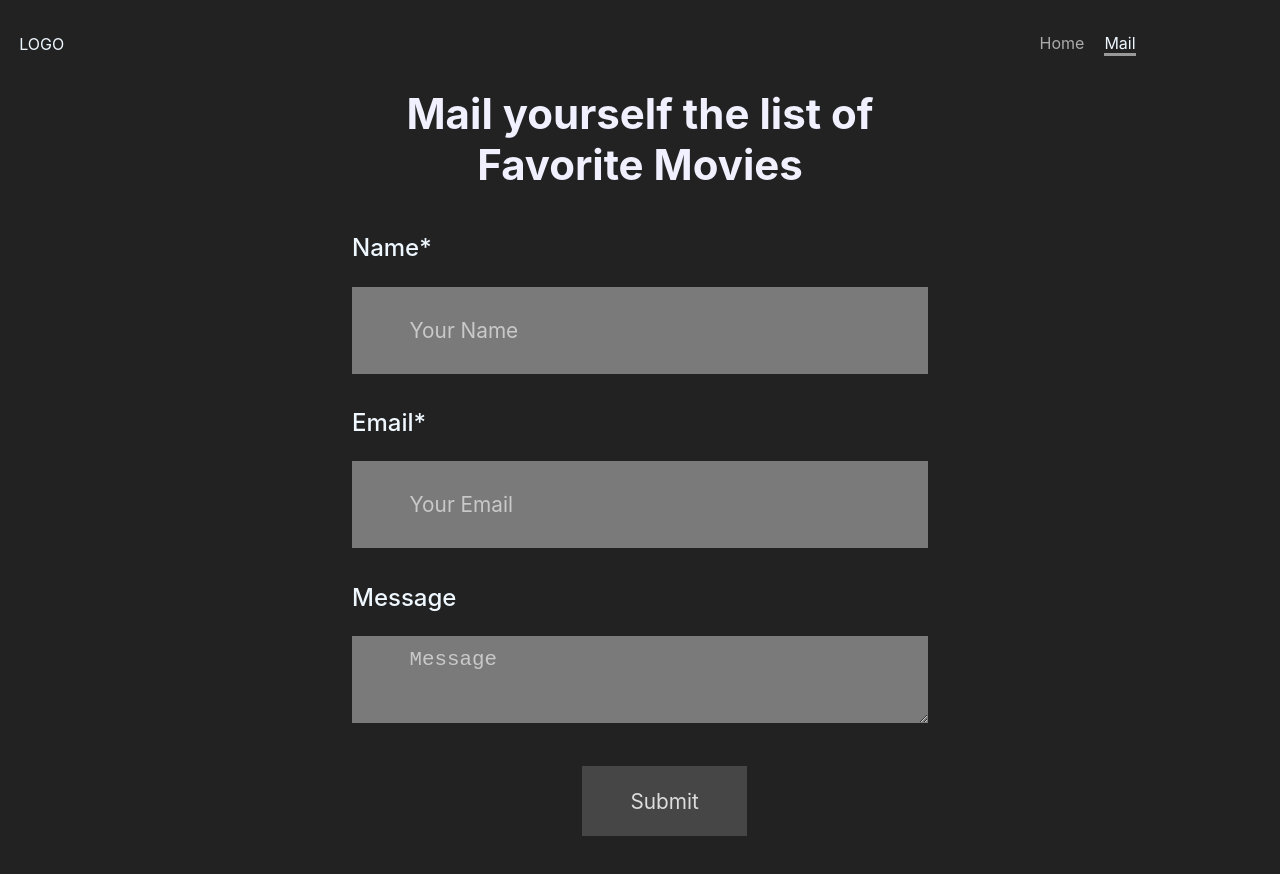
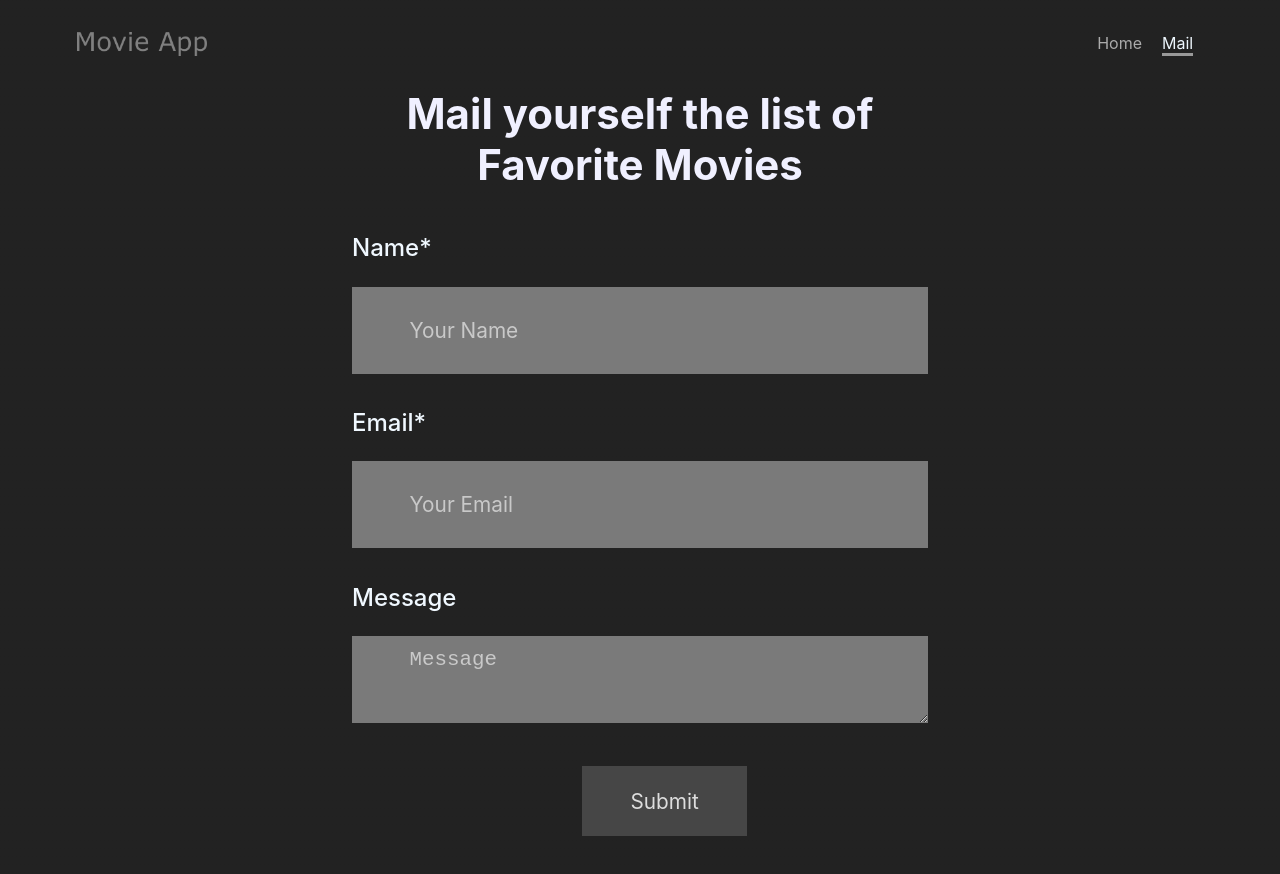
Before and after one commit to Shrey19702/Movie-App, a React (Create React App) app: page /mail in a window 1280 px wide. Shown: the top 874 px of the page. Built offline with nearby package versions, Linux system fonts and the light colour scheme.

Commit message:
improve css

```diff
--- a/public/index.html
+++ b/public/index.html
@@ -38,7 +38,7 @@
       work correctly both with client-side routing and a non-root public URL.
       Learn how to configure a non-root public URL by running `npm run build`.
     -->
-    <title>React App</title>
+    <title>Movie App</title>
   </head>
   <body>
     <noscript>You need to enable JavaScript to run this app.</noscript>
--- a/src/MalingPage.js
+++ b/src/MalingPage.js
@@ -27,7 +27,7 @@ const Mailing = (props) => {
     }
 
     return (
-        <>
+        <div className='mailing-page'>
             <Navbar haveSearchBox={false}/>
             <div className="contact-form-box">
                 <h1 className="contact-form-heading" >Mail yourself the list of Favorite Movies</h1>
@@ -77,7 +77,7 @@ const Mailing = (props) => {
                     HandleClick_MovieList={props.HandleClick_MovieList}
                 />
             }
-        </>
+        </div>
     );
 }
 
--- a/src/assets/css/index.css
+++ b/src/assets/css/index.css
@@ -11,6 +11,10 @@ body {
   color: aliceblue;
 }
 
+.logo{
+  height: 24px;
+  cursor: pointer;
+}
 .font-weight-1000{
   font-weight: 1000;
 }
@@ -103,6 +107,12 @@ body {
 
 .content{
 
+}
+
+.mailing-page{
+  display: flex;
+  flex-direction: column;
+  align-items: center;
 }
 /* ///////////////////////////////////SIDE PANEL/////////////////////////////// */
 .side-panel{
--- a/src/components/MovieList.js
+++ b/src/components/MovieList.js
@@ -55,7 +55,7 @@ const MovieList = (props) => {
                     (props.heading!=="Favorites" && (<div className="loading"><div className="loading-anim"></div> Loading...</div>))
                     :
                     ((props.movies.length===0 && props.heading!=="Favorites" )?
-                        <div className="bad-search"><i class="fas fa-frown-open"></i> SORRY, Couldn't find anything for "{props.searchValue}"</div>
+                        <div className="bad-search"><i className="fas fa-frown-open"></i> SORRY, Couldn't find anything for "{props.searchValue}"</div>
                     :
                     <Slider {...settings}>
                         {props.movies.map((movie, index)=>(
@@ -73,7 +73,7 @@ const MovieList = (props) => {
                                             {
                                                 isFavorite(movie)
                                                 ?
-                                                <i onClick={()=>{props.HandleClick_favorite(movie,'del')}} class="fas fa-minus-circle is-favorite"></i>
+                                                <i onClick={()=>{props.HandleClick_favorite(movie,'del')}} className="fas fa-minus-circle is-favorite"></i>
                                                 :
                                                 <i  onClick={()=>{props.HandleClick_favorite(movie,'add')}} className={"fas fa-star add-favorite"}></i>
                                             }
--- a/src/components/MoviePanel.js
+++ b/src/components/MoviePanel.js
@@ -8,7 +8,7 @@ const MoviePanel = ({selectedMovie, setselectedMovie}) => {
                 <button className="side-panel-close-button" onClick={()=>{setselectedMovie(null)}}><span className="font-weight-1000">X</span></button>
                 <img className="movie-poster" src={selectedMovie.Poster!=='N/A'?selectedMovie.Poster:no_poster} alt="movie" />
                 <h3>{selectedMovie.Title}</h3>
-                <i class="fas fa-sort-down"></i>
+                <i className="fas fa-sort-down"></i>
             </div>
             <div className="selected-movie-content">
                 <h3><span className="font-weight-700">Released on:</span> {selectedMovie.Released}</h3>
--- a/src/components/Navbar.js
+++ b/src/components/Navbar.js
@@ -1,6 +1,7 @@
 import { useEffect, useState } from 'react';
 import {Link} from 'react-router-dom';
 import SearchBox from "./SearchBox";
+import logo from "../assets/images/text1881.png"
 
 const Navbar = (props) => {
 
@@ -33,8 +34,7 @@ const Navbar = (props) => {
 
     return (
         <div className="Navbar" >
-            <div onClick={()=>props.setSearchValue('')} >LOGO</div>
-
+            <img className='logo' src={logo} onClick={()=>props.setSearchValue('')} />
             {
                 props.haveSearchBox &&
                     <SearchBox
--- a/src/components/SearchBox.js
+++ b/src/components/SearchBox.js
@@ -35,11 +35,6 @@ const SearchBox = (props) => {
         sethistoryList(newHistoryList);
     }
 
-    // useEffect(
-    //     function(){
-    //         sethistoryList(filterSearch(props.searchHistory,search));
-    //     }
-    // ,[search]);
 
     return (
         <div className="search-box">
@@ -50,7 +45,7 @@ const SearchBox = (props) => {
                         sethistoryList(filterSearch(search)); //this works well in all cases
                     }
                 }
-                onChange={      ///!!!!!!!!!!!!!!!very confusing behaviour!!!!!!!!!!!!!!!!!!!!!!!!!
+                onChange={
                     (e)=>{
                         // setshowHistory(true);   //shows the search history panel
                         setsearch(e.target.value);  //changes seach instantanously
@@ -77,7 +72,7 @@ const SearchBox = (props) => {
                 />)
             }
 
-            <button onClick={HandleClick} className="form-submit-search"><i class="fas fa-search"></i></button>
+            <button onClick={HandleClick} className="form-submit-search"><i className="fas fa-search"></i></button>
         </div>
      );
 }
```
Also changed, not shown: src/assets/images/text1881.png (added).
